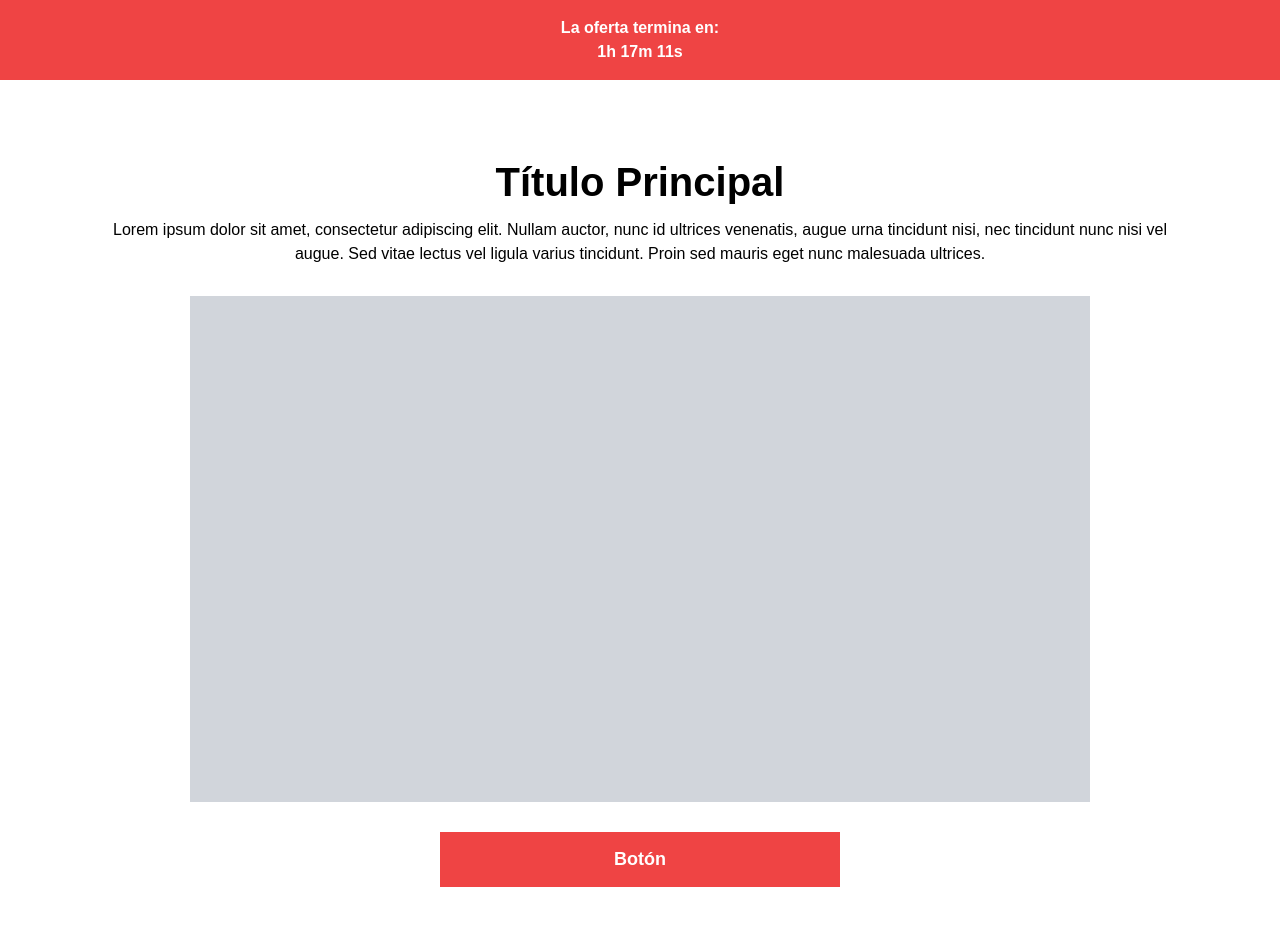
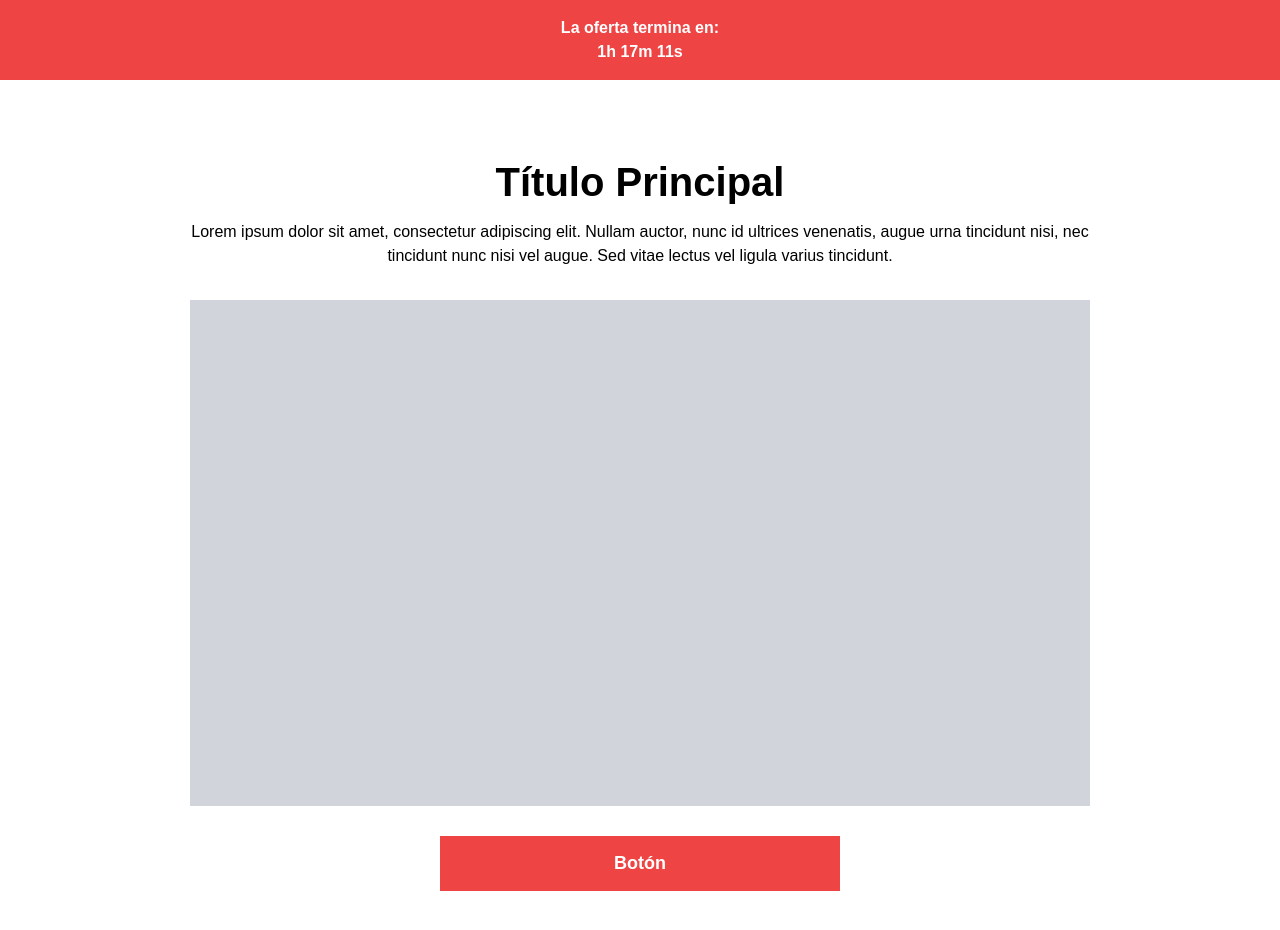
Before and after one commit to JTM-programming/JTMIA, a Next.js app: page / in a window 1280 px wide. Shown: the top 930 px of the page. Built offline with nearby package versions, Linux system fonts and the light colour scheme; no server answers.

Commit message:
DEtallet

```diff
--- a/components/sections/Hero.tsx
+++ b/components/sections/Hero.tsx
@@ -8,8 +8,8 @@ const Hero = () => {
         <div className="jtm-container">
             <div>
                 <h1 className='font-bold text-[40px] leading-[110%] text-center'>Título Principal</h1>
-                <p className='mt-[14px] mb-[30px] text-center'>
-                  Lorem ipsum dolor sit amet, consectetur adipiscing elit. Nullam auctor, nunc id ultrices venenatis, augue urna tincidunt nisi, nec tincidunt nunc nisi vel augue. Sed vitae lectus vel ligula varius tincidunt. Proin sed mauris eget nunc malesuada ultrices.
+                <p className='mt-[16px] text-[16px] mb-[32px] text-center max-w-[900px] mx-auto'>
+                  Lorem ipsum dolor sit amet, consectetur adipiscing elit. Nullam auctor, nunc id ultrices venenatis, augue urna tincidunt nisi, nec tincidunt nunc nisi vel augue. Sed vitae lectus vel ligula varius tincidunt.
                 </p>
                 <div className="bg-gray-300 max-w-full w-[900px] aspect-video mx-auto">
 
```
